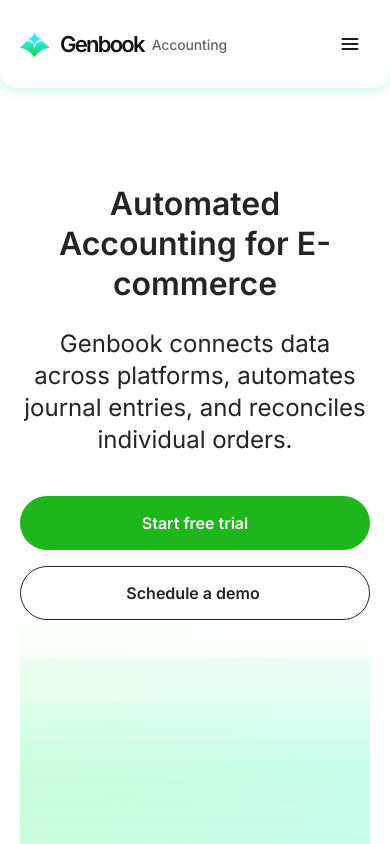
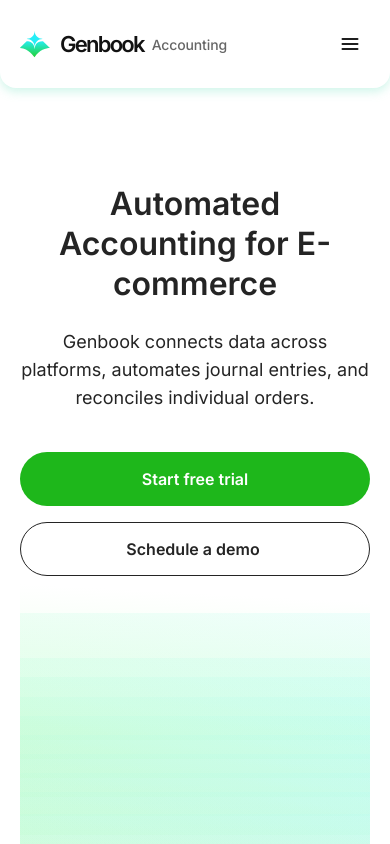
Before and after one commit to phmhibng1212/genbook-accounting, a React (Vite) app: page / in a window 390 px wide. Shown: the top 844 px of the page. Built offline with nearby package versions, Linux system fonts and the light colour scheme; a web font is replaced by a local one.

Commit message:
Align text sizes with the design: 18px hero intro on all frames, 18px features intro on desktop, 16px FAQ question/answer
Co-Authored-By: Claude Sonnet 5.5 <noreply@anthropic.com>
Claude-Session: https://claude.ai/code/session_018zC1ebYnnDnC8aQVUZMYrF

```diff
--- a/src/components/FaqItem/FaqItem.module.css
+++ b/src/components/FaqItem/FaqItem.module.css
@@ -25,7 +25,7 @@
   border: 0;
   background: none;
   color: var(--gray-900);
-  font: var(--proposed-faq-question);
+  font: var(--body-sb);
   text-align: left;
   cursor: pointer;
 }
@@ -86,7 +86,7 @@
   grid-column: 1;
   grid-row: 2;
   margin-top: var(--md);
-  font: var(--large-r);
+  font: var(--body-r);
   color: var(--gray-900);
 }
 
--- a/src/data/content.js
+++ b/src/data/content.js
@@ -41,7 +41,6 @@ export const hero = {
   // the Desktop frame breaks the heading after "Accounting"; tablet and mobile let it flow
   headingBreaks: [{ after: 'Automated Accounting', frames: ['desktop'] }],
   // the English Tablet / Mobile frames' intro stays at 24px for now (Desktop and every Vietnamese frame: 18px)
-  largeIntroBelowDesktop: true,
   text: 'Genbook connects data across platforms, automates journal entries, and reconciles individual orders.',
   primary: { label: 'Start free trial', href: links.signIn },
   // opens the contact modal
--- a/src/data/content.vi.js
+++ b/src/data/content.vi.js
@@ -36,7 +36,6 @@ export default {
   hero: {
     heading: 'Tự động hoá kế toán Thương mại điện tử',
     headingBreaks: null,
-    largeIntroBelowDesktop: false,
     text: 'Genbook kết nối dữ liệu đa nền tảng và tự động ghi nhận bút toán và đối soát giao dịch theo từng đơn hàng.',
     primary: { label: 'Dùng thử miễn phí' },
     secondary: { label: 'Đặt lịch trải nghiệm sản phẩm' },
--- a/src/sections/Features/Features.module.css
+++ b/src/sections/Features/Features.module.css
@@ -49,7 +49,7 @@
 .text {
   width: 100%;
   padding: 0 3.05px;
-  font: var(--heading-h5-r);
+  font: var(--large-r);
   color: var(--gray-800);
 }
 
@@ -87,6 +87,10 @@
     white-space: normal;
   }
 
+  .text {
+    font: var(--heading-h5-r);
+  }
+
   .textLine {
     display: inline;
   }
--- a/src/sections/Hero/Hero.jsx
+++ b/src/sections/Hero/Hero.jsx
@@ -70,11 +70,7 @@ export default function Hero() {
             <h1 className={styles.heading} data-reveal>
               <FramedText text={hero.heading} breaks={hero.headingBreaks} />
             </h1>
-            <p
-              className={`${styles.text} ${hero.largeIntroBelowDesktop ? styles.textLarge : ''}`}
-              data-reveal
-              data-reveal-delay="100"
-            >
+            <p className={styles.text} data-reveal data-reveal-delay="100">
               {hero.text}
             </p>
           </div>
--- a/src/sections/Hero/Hero.module.css
+++ b/src/sections/Hero/Hero.module.css
@@ -127,11 +127,6 @@
     font: var(--heading-h4);
   }
 
-  /* the English tablet / mobile frames keep the 24px intro (pending confirmation) */
-  .textLarge {
-    font: var(--heading-h5-r);
-  }
-
   .actions {
     flex-wrap: wrap;
     justify-content: center;
--- a/src/styles/tokens.css
+++ b/src/styles/tokens.css
@@ -104,7 +104,6 @@
   --proposed-price: 600 48px/58px var(--font-inter); /* letter-spacing -1.92px */
   --proposed-per-month: 400 15px/18px var(--font-inter);
   --proposed-badge: 600 12px/15px var(--font-inter);
-  --proposed-faq-question: 600 17px/26px var(--font-inter);
   --proposed-ls-logo: -1.76px;
   --proposed-ls-logo-sub: -0.14px;
   --proposed-ls-plan-name: -0.44px;
```
Also changed, not shown: undefined/success_desktop.png (added), undefined/success_mobile.png (added).
